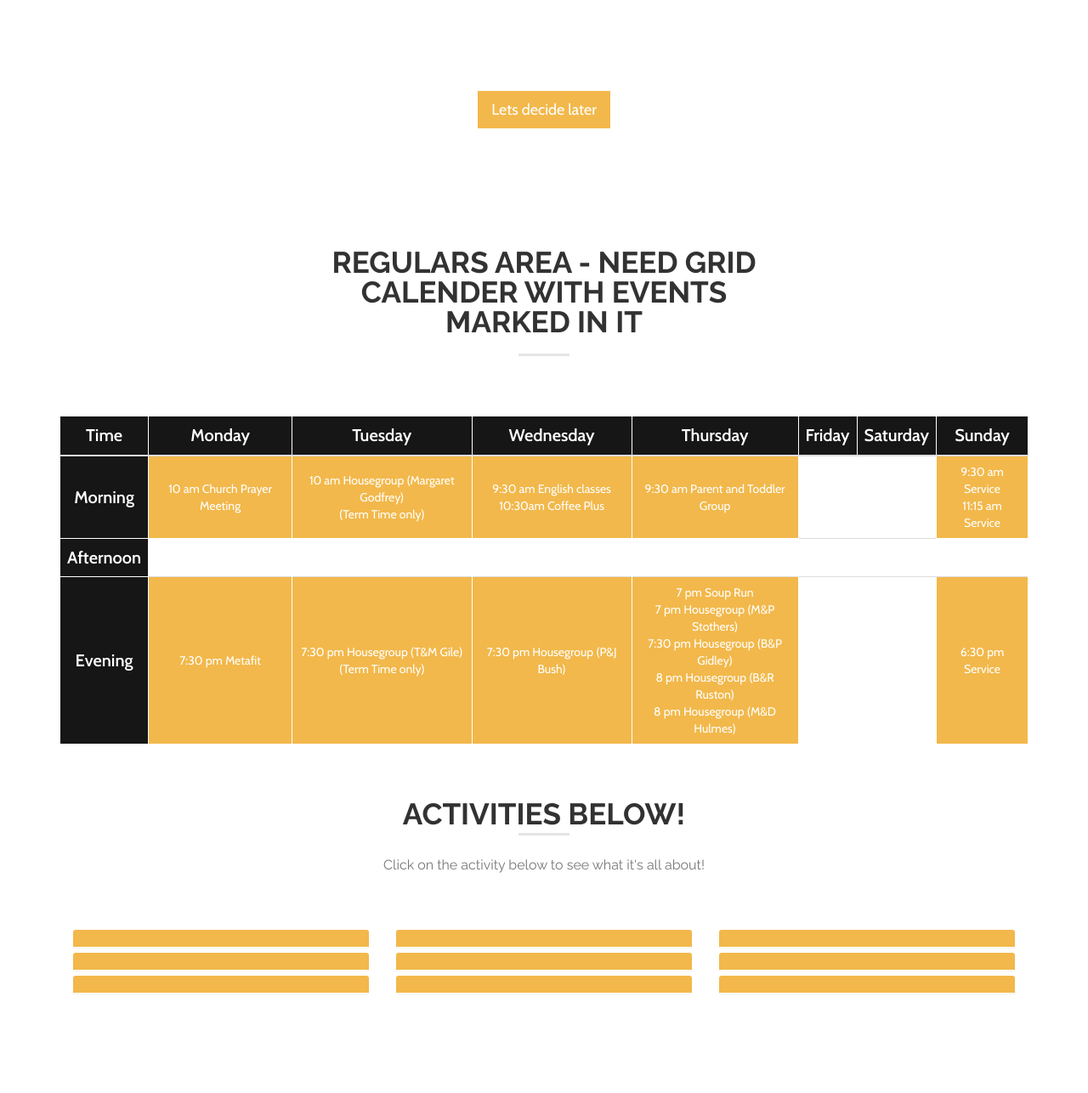
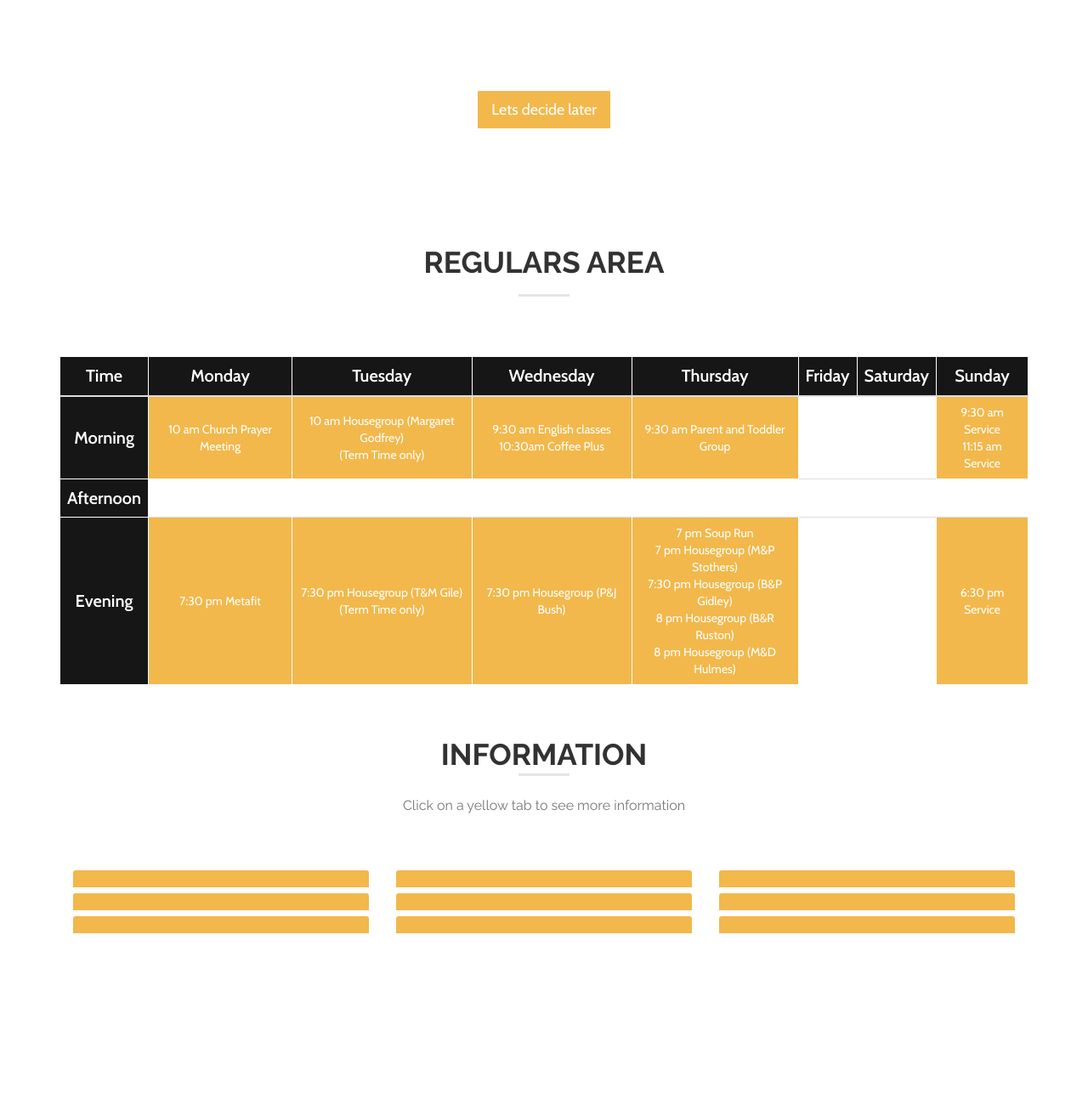
Before and after one commit to Masssssimo/LBC, a PHP site: page /home.php in a window 1280 px wide. Shown: the part 4186-5472 px from the top of the page at 85% size. Run offline with PHP 8.4, Linux system fonts and the light colour scheme; data that the repository does not hold is empty; some libraries are stand-ins or nearby versions.

Commit message:
minor
chnages

```diff
--- a/home.php
+++ b/home.php
@@ -659,7 +659,7 @@
 			<div class="container">
 				<div class="row">
 					<div class="col-sm-6 col-sm-offset-3 center-title text-center">
-						<h3>Regulars Area - Need Grid Calender with events marked in it</h3>
+						<h3>Regulars Area</h3>
 						<span class="center-line"></span>
 
 					</div>
@@ -724,9 +724,9 @@
 			<div class="row" style="margin-bottom: -55px;">
 				<div class="col-sm-6 col-sm-offset-3 center-title text-center activity-title">
 					<br><br>
-					<h3 style="margin-bottom: -15px;">Activities Below!</h3>
+					<h3 style="margin-bottom: -15px;">Information</h3>
 					<span class="center-line"></span>
-					<p class="contact-us">Click on the activity below to see what it's all about!<p>
+					<p class="contact-us">Click on a yellow tab to see more information<p>
 					</div>
 				</div>
 
```
